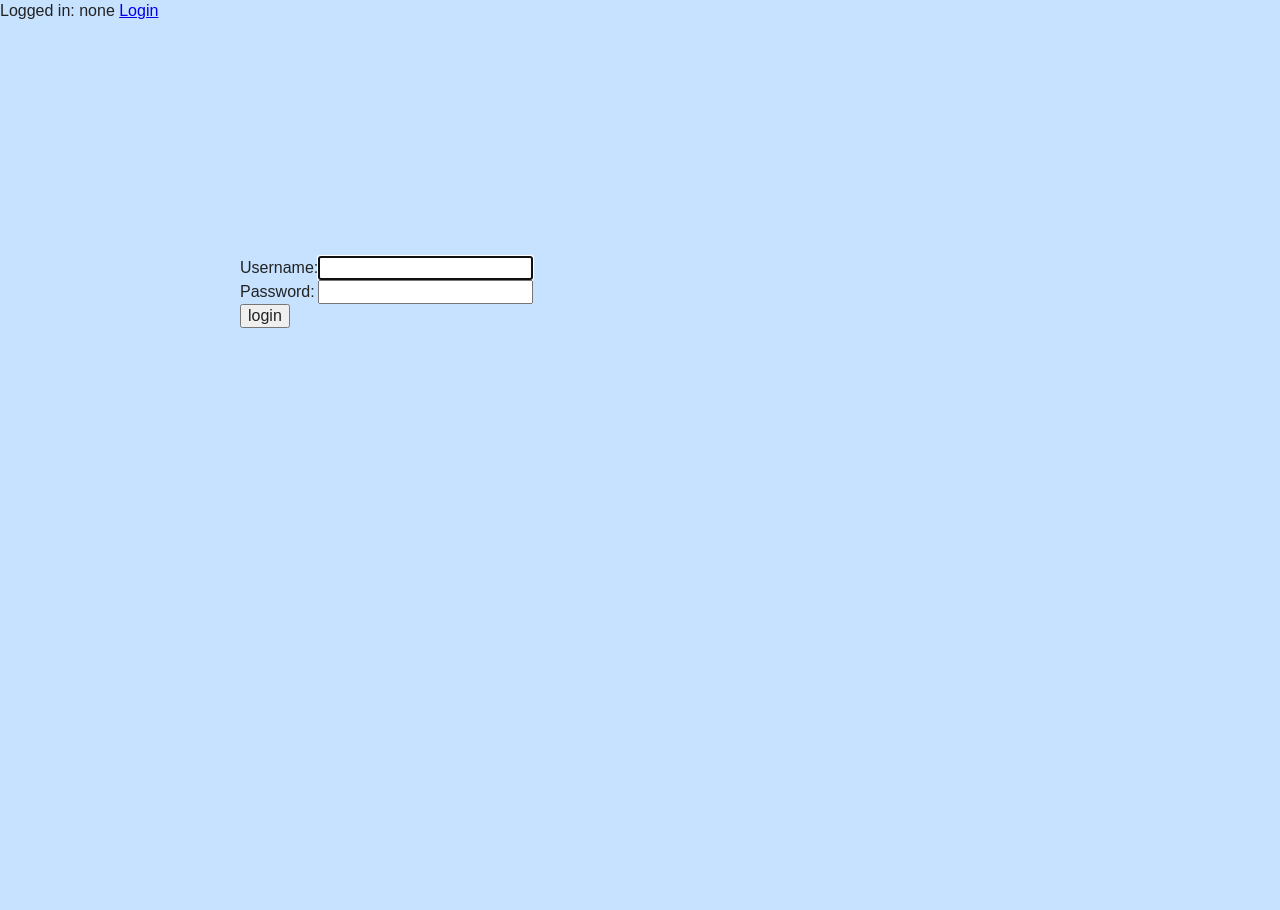
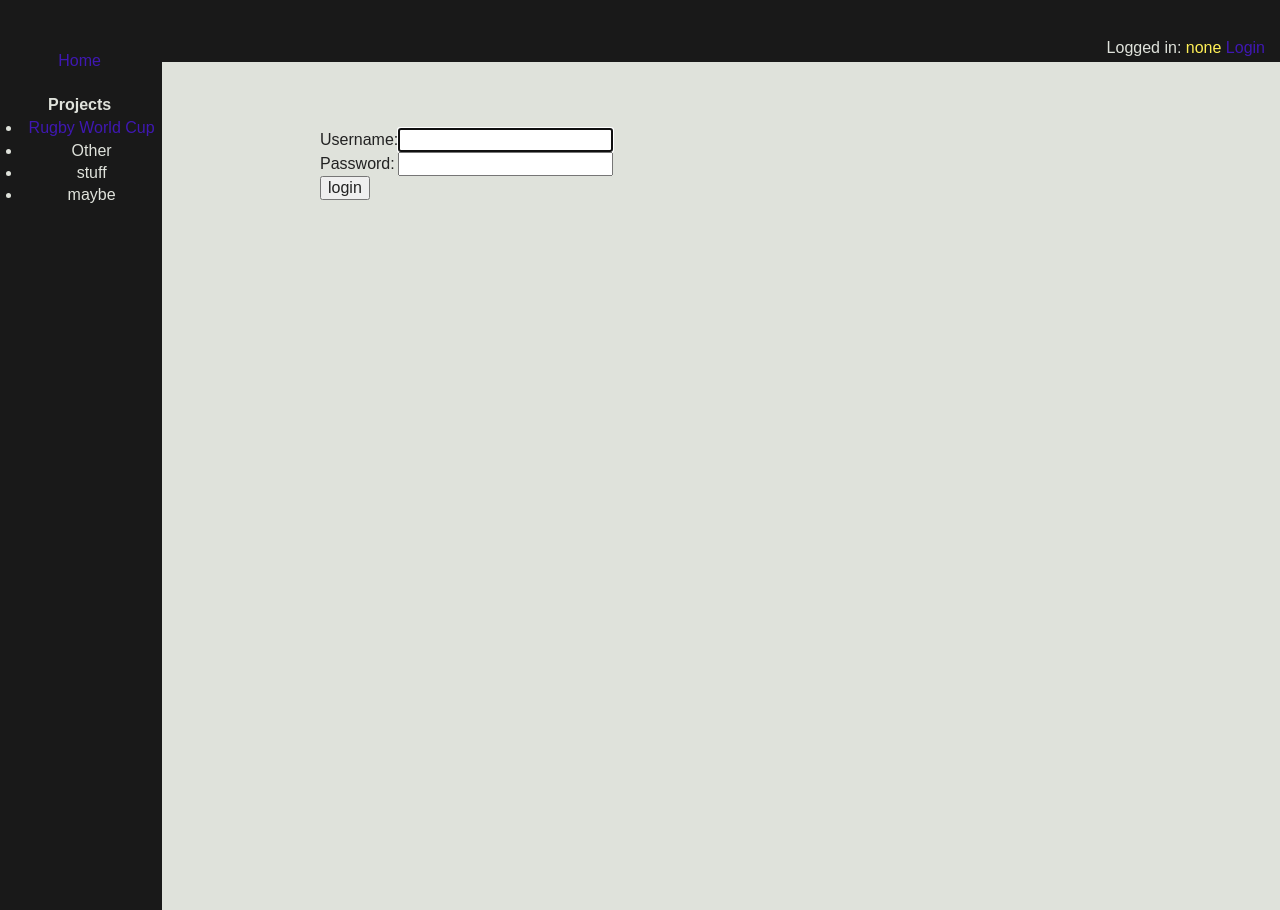
Before and after one commit to BarnettMichael/website, a Django app: page /accounts/login/?next=/rwc/guesses in a window 1280 px wide. Run offline with Django 3.2, Linux system fonts and the light colour scheme; some libraries are stand-ins or nearby versions.

Commit message:
Added view to access rwc_guesses by week, changed css and html,new colourscheme, fixed logout taking to admin loginsite

```diff
--- a/rwc/templates/rwc/rwc_results.html
+++ b/rwc/templates/rwc/rwc_results.html
@@ -3,6 +3,7 @@
 {% load tz %}
 
 {% block head_title %}Rugby World Cup Results{% endblock %}
+{% block navbar_title %} Results {% endblock %}
 
 {% block content %}
     {% for match in matches %}
@@ -13,7 +14,7 @@
     <h4>Winner: {{match.winning_team }} </br>
         By: {{match.score_difference }}
     </h4>
-    <table class="guesstable">
+    <table border="1px" width="100%">
         <thead>
             <tr><th colspan="3">Guesses</th></tr>
             <tr>
--- a/rwc/urls.py
+++ b/rwc/urls.py
@@ -6,4 +6,5 @@ urlpatterns = [
     url(r'^/$', views.rwc_home, name='rwc_home'),
     url(r'^/guesses$', views.rwc_guesses, name='rwc_guesses'),
     url(r'^/results$', views.rwc_results, name='rwc_results'),
+    url(r'^/guesses/(?P<pk>[0-9]+)$', views.rwc_guesses_more, name='rwc_guesses_more'),
 ]
--- a/website/static/css/main.css
+++ b/website/static/css/main.css
@@ -56,34 +56,111 @@ textarea {
    Author's custom styles
    ========================================================================== */
 body {
-    background-color: #c6e2ff;
+    background-color: #DFE2DB;
+    font-family: Lobster, Sans-Serif;
 }
 
-.jumbotron h1 {
-    color: rgba(200, 200, 115, 1);
+/* * {
+    border: 1px dashed green;
+} */
+
+.navbar, .leftpanel {
+    position: fixed;
+    background-color: #191919;
+    color: #DFE2DB;
+    text-align: center;
+}
+
+.navbar {
+    margin-top: -3%;
+    width: 100%;
+    z-index: 1;
+    height: 100px;
+}
+
+.navbar div {
+    padding-top: 25px;
+    padding-bottom: 25px;
+    display: inline-block;
     }
 
-/*.navbar {
-    background-color: #85ADAD;
-    color: #E65C00;
-    text-align: right;
+.navbar .Title {
+    color: #FFF056;
+    position: relative;
+    float: left;
+    margin: 65px 0px 0px 45%;
+    padding: 0px 0px 0px 0px;
+    }
+
+.navbar .Login {
+    position: relative;
+    float: right;
+    padding: 0px 0px 0px 0px;
+    margin: 75px 15px 0px 0px;
 }
 
-.navbar a {
-    color: #E65C00;
-}
-*/
-td.leftpanel, td.rightpanel {
-    width:15em;
-    height:540px;
+.navbar .Login span {
+    color: #FFF056;
 }
 
-div.matchguess {
-    border: 2px solid black;
+.leftpanel {
+    padding: 50px 0px 0px 0px;
+    margin: 0px 0px 0px -3%;
+    width: 200px;
+    height: 100%;
+    z-index: 2;
+    float: left;
 }
 
-.guesstable, .guesstable th, .guesstable td {
-    border: 0.5px solid gray
+.leftpanel a {
+    padding-left: 18%;
+}
+
+.leftpanel h4 {
+    padding-left: 18%;
+    }
+
+.leftpanel ul {
+    padding-left: 30%;
+    margin-top: -10%;
+
+}
+
+.leftpanel ul li {
+    padding-left: auto;
+
+}
+
+.leftpanel ul li a {
+    padding-left: 0px;
+}
+
+a:visited, a:link{
+    text-decoration: none;
+    color: #3F18B2;
+}
+
+a:hover {
+    text-decoration:none;
+    color: #8056FF;
+}
+
+.content {
+    padding-top: 10%;
+    padding-left: 25%;
+}
+
+.content a:link, .content a:visited {
+    color: #3F18B2;
+    }
+
+.content a:hover {
+    color: #8056FF;
+    }
+
+div.matchguess {
+    border: 1px solid #191919;
+    text-align: center;
 }
 
 
--- a/website/templates/base.html
+++ b/website/templates/base.html
@@ -25,9 +25,13 @@
         <!--[if lt IE 8]>
         <p class="browserupgrade">You are using an <strong>outdated</strong> browser. Please <a href="http://browsehappy.com/">upgrade your browser</a> to improve your experience.</p>
         <![endif]-->
-        {% block navbar %}
         <div class="navbar">
+            <div class="Title">
+                {% block navbar_title %}{% endblock %}
+            </div>
+            <div class="Login">
             Logged in:
+                <span>
                 {% if user.username == "" %}
                     none
                     <a class="btn btn-default" href="{% url 'login' %}" role="button">Login</a>
@@ -35,19 +39,22 @@
                     {{ user.username }}
                     <a class="btn btn-default" href="{% url 'logout' %}" role="button">Logout</a>
                 {% endif %}
+                </span>
+
+            </div>
         </div>
-        {% endblock %}
-        <div class="table">
-            <table>
-                <tr>
-        <td class="leftpanel"></td>
+        <div class="leftpanel">
+            <a href="{% url 'home' %}">Home</a></li>
+            <h4>Projects</h4>
+            <ul>
+                <li><a href="{% url 'rwc_home' %}">Rugby World Cup</a></li>
+                <li>Other</li>
+                <li>stuff</li>
+                <li>maybe</li>
+            </ul>
+        </div>
 
-        <td class="content" align="top"> {% block content %}{% endblock %} </td>
-
-        <td class="rightpanel"></td>
-                </tr>
-            </table>
-        </div>
+        <div class="content"> {% block content %}{% endblock %} </div>
 
         <script src="//ajax.googleapis.com/ajax/libs/jquery/1.11.2/jquery.min.js"></script>
         <script>window.jQuery || document.write('<script src="static/js/vendor/jquery-1.11.2.min.js"><\/script>')</script>
--- a/website/urls.py
+++ b/website/urls.py
@@ -23,6 +23,6 @@ urlpatterns = [
     url(r'^rwc', include('rwc.urls')),
     url(r'^$', views.home, name='home'),
     url(r'^accounts/login/$', auth_views.login, name='login'),
-    url(r'^accounts/logout/$', auth_views.logout, name='logout'),
+    url(r'^accounts/logout/$', views.user_logout, name='logout'),
     url(r'^admin/', include(admin.site.urls)),
 ]
```
Also changed, not shown: rwc/templates/rwc/rwc_guesses.html (+12 -34 lines), rwc/templates/rwc/rwc_home.html (+5 -7 lines), rwc/views.py (+45 -1 lines), website/templates/website/index.html (+2 -6 lines).
